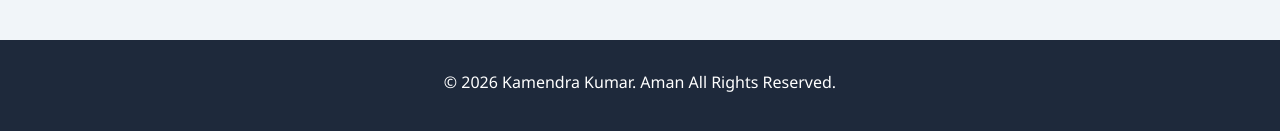
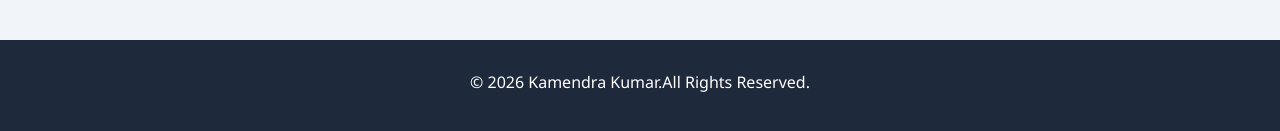
Before and after one commit to Kamendra95/PortfolioKamendra, a plain HTML site: page index.html in a window 1280 px wide. Shown: the part 3937-4068 px from the top of the page. Drawn offline with nearby package versions, Linux system fonts and the light colour scheme.

Commit message:
Footer chnage

```diff
--- a/index.html
+++ b/index.html
@@ -392,7 +392,7 @@
     <!-- Footer -->
     <footer>
         <div class="container">
-            <p>&copy; 2026 Kamendra Kumar. Aman All Rights Reserved.</p>
+            <p>&copy; 2026 Kamendra Kumar.All Rights Reserved.</p>
         </div>
     </footer>
 
```
